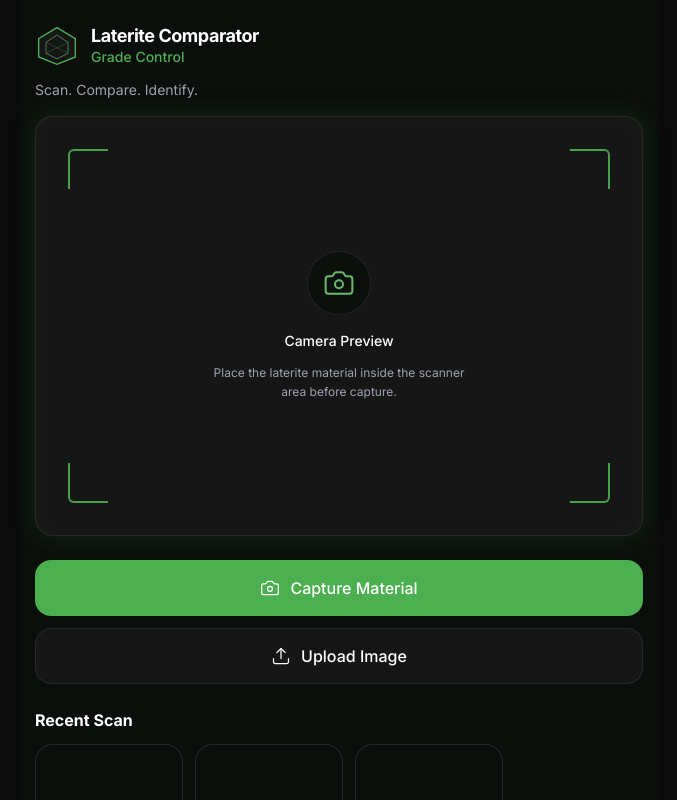
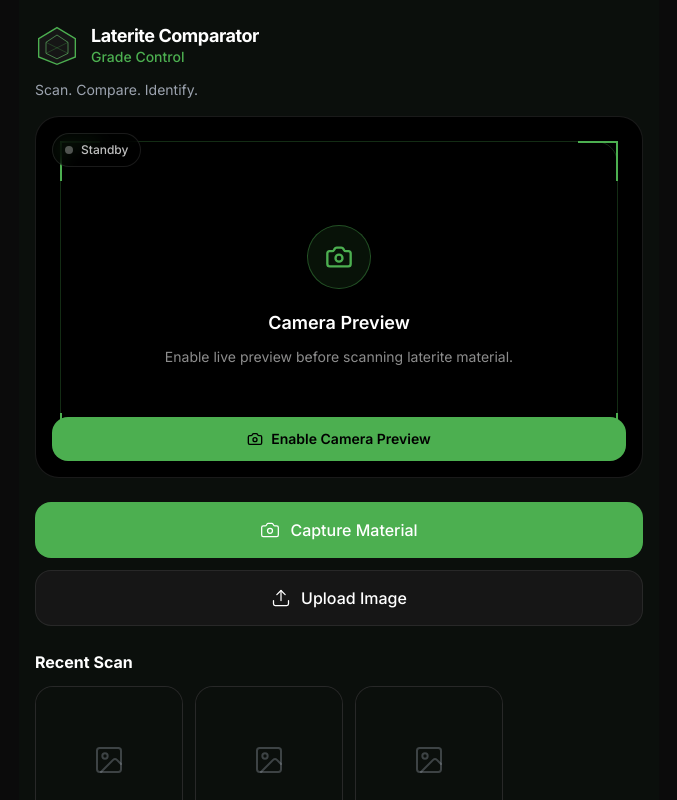
Before and after one commit to ibnusyah2002-sketch/LateriteComparator, a Next.js app in the folder frontend/: page / in a window 1280 px wide. Shown: the top 800 px of the page, without its empty margins (301-978 px from the left). Built offline with nearby package versions, Linux system fonts and the light colour scheme.

Commit message:
feat(home): add live camera preview

```diff
--- a/frontend/components/home/camera-preview.tsx
+++ b/frontend/components/home/camera-preview.tsx
@@ -1,27 +1,138 @@
-import { Camera } from "lucide-react";
-import { ScannerOverlay } from "@/components/home/scanner-overlay";
-import styles from "@/components/home/home-animations.module.css";
+"use client";
 
-export function CameraPreview() {
+import { useEffect, useRef } from "react";
+import Link from "next/link";
+import { Camera, CameraOff, Loader2, ScanLine, ShieldAlert } from "lucide-react";
+import { useCamera } from "@/hooks/useCamera";
+
+type CameraPreviewProps = {
+  className?: string;
+};
+
+export function CameraPreview({ className = "" }: CameraPreviewProps) {
+  const videoRef = useRef<HTMLVideoElement | null>(null);
+
+  const {
+    stream,
+    error,
+    isStarting,
+    isCameraActive,
+    startCamera,
+    stopCamera,
+    clearError,
+  } = useCamera();
+
+  useEffect(() => {
+    if (!videoRef.current || !stream) return;
+
+    videoRef.current.srcObject = stream;
+  }, [stream]);
+
+  const handleStartCamera = async () => {
+    clearError();
+    await startCamera();
+  };
+
   return (
-    <section
-      aria-label="Camera preview"
-      className={`relative flex min-h-[min(60vh,420px)] flex-col items-center justify-center overflow-hidden rounded-[18px] border border-white/8 bg-[#161616] ${styles.scannerGlow}`}
+    <div
+      className={`relative min-h-[360px] overflow-hidden rounded-[24px] border border-white/10 bg-black ${className}`}
     >
-      <ScannerOverlay />
+      {isCameraActive ? (
+        <video
+          ref={videoRef}
+          autoPlay
+          playsInline
+          muted
+          className="h-full min-h-[360px] w-full object-cover"
+        />
+      ) : (
+        <div className="flex min-h-[360px] items-center justify-center px-8 text-center">
+          <div>
+            <div className="mx-auto mb-5 flex h-16 w-16 items-center justify-center rounded-full border border-[#4CAF50]/40 bg-[#4CAF50]/10">
+              {error ? (
+                <ShieldAlert className="h-7 w-7 text-red-300" />
+              ) : (
+                <Camera className="h-7 w-7 text-[#4CAF50]" />
+              )}
+            </div>
 
-      <div className="relative z-10 flex flex-col items-center px-6 text-center">
-        <div className="mb-4 flex h-16 w-16 items-center justify-center rounded-full border border-white/8 bg-[#0B0F0C]/80">
-          <Camera
-            className="h-8 w-8 text-[#66BB6A]"
-            strokeWidth={1.5}
+            <p className="text-lg font-semibold text-white">
+              {error ? "Camera Permission Needed" : "Camera Preview"}
+            </p>
+
+            <p className="mt-2 text-sm leading-6 text-white/55">
+              {error
+                ? "Camera is not active. You can retry permission or continue to scan page and upload an image."
+                : "Enable live preview before scanning laterite material."}
+            </p>
+          </div>
+        </div>
+      )}
+
+      <div className="pointer-events-none absolute inset-6 rounded-[22px] border border-[#4CAF50]/25" />
+      <div className="pointer-events-none absolute left-6 top-6 h-10 w-10 border-l-2 border-t-2 border-[#4CAF50]" />
+      <div className="pointer-events-none absolute right-6 top-6 h-10 w-10 border-r-2 border-t-2 border-[#4CAF50]" />
+      <div className="pointer-events-none absolute bottom-6 left-6 h-10 w-10 border-b-2 border-l-2 border-[#4CAF50]" />
+      <div className="pointer-events-none absolute bottom-6 right-6 h-10 w-10 border-b-2 border-r-2 border-[#4CAF50]" />
+
+      <div className="absolute left-4 right-4 top-4 flex items-center justify-between gap-3">
+        <div className="inline-flex items-center gap-2 rounded-full border border-white/10 bg-black/45 px-3 py-2 backdrop-blur">
+          <span
+            className={`h-2 w-2 rounded-full ${
+              isCameraActive ? "bg-[#4CAF50]" : "bg-white/30"
+            }`}
           />
+          <span className="text-xs font-medium text-white/75">
+            {isCameraActive ? "Live Preview" : "Standby"}
+          </span>
         </div>
-        <p className="text-sm font-medium text-white">Camera Preview</p>
-        <p className="mt-3 max-w-[260px] text-xs leading-relaxed text-[#9CA3AF]">
-          Place the laterite material inside the scanner area before capture.
-        </p>
+
+        {isCameraActive && (
+          <button
+            type="button"
+            onClick={stopCamera}
+            className="inline-flex items-center gap-2 rounded-full border border-white/10 bg-black/45 px-3 py-2 text-xs font-medium text-white/75 backdrop-blur transition hover:bg-white/10 hover:text-white"
+          >
+            <CameraOff className="h-3.5 w-3.5" />
+            Stop
+          </button>
+        )}
       </div>
-    </section>
+
+      <div className="absolute bottom-4 left-4 right-4 space-y-3">
+        {!isCameraActive && (
+          <button
+            type="button"
+            onClick={handleStartCamera}
+            disabled={isStarting}
+            className="flex w-full items-center justify-center gap-2 rounded-2xl bg-[#4CAF50] px-5 py-3 text-sm font-semibold text-black transition hover:bg-[#66BB6A] disabled:cursor-not-allowed disabled:opacity-60"
+          >
+            {isStarting ? (
+              <>
+                <Loader2 className="h-4 w-4 animate-spin" />
+                Starting Camera...
+              </>
+            ) : (
+              <>
+                <Camera className="h-4 w-4" />
+                {error ? "Retry Camera Permission" : "Enable Camera Preview"}
+              </>
+            )}
+          </button>
+        )}
+
+        {isCameraActive && (
+          <Link
+            href="/scan"
+            className="flex w-full items-center justify-center gap-2 rounded-2xl bg-[#4CAF50] px-5 py-3 text-sm font-semibold text-black transition hover:bg-[#66BB6A]"
+          >
+            <ScanLine className="h-4 w-4" />
+            Continue to Scan
+          </Link>
+        )}
+      </div>
+    </div>
   );
 }
+
+export default CameraPreview;
```
